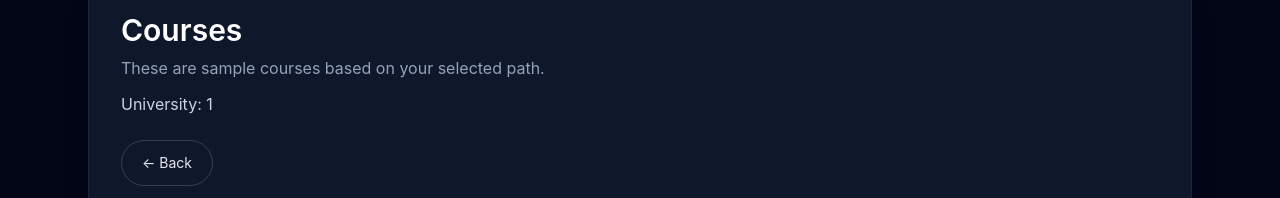
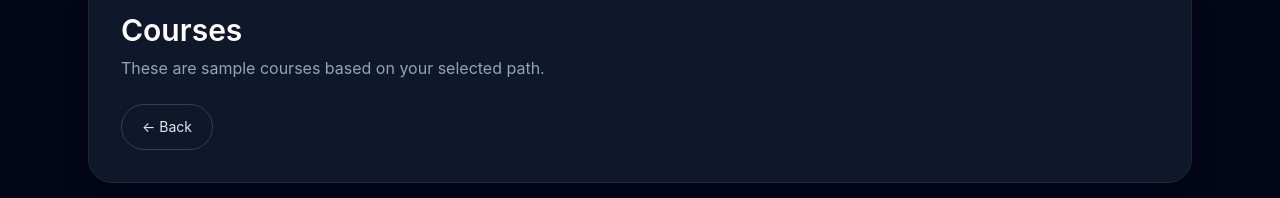
Before and after one commit to derbewmolla14/Ahadu-tech-academys, a React (Vite) app in the folder frontend/: page /university/1/courses in a window 1280 px wide. Shown: the part 206-404 px from the top of the page. Built offline with nearby package versions, Linux system fonts and the light colour scheme; no server answers.

Commit message:
Remove university label from Senior course list

```diff
--- a/frontend/src/pages/CourseList.jsx
+++ b/frontend/src/pages/CourseList.jsx
@@ -121,7 +121,7 @@ export default function CourseList() {
   const department = searchParams.get('department');
   const year = searchParams.get('year');
   const contentType = searchParams.get('contentType') || 'course-materials';
-  const categoryName = faculty === 'Natural' ? 'Natural Science' : faculty === 'Social' ? 'Social Science' : faculty;
+  const categoryName = faculty === 'Natural' ? 'Natural Science' : faculty === 'Social' ? 'Social Science' : faculty === 'Health' ? 'Health Science' : faculty;
   const [searchTerm, setSearchTerm] = useState('');
   const [seniorCourses, setSeniorCourses] = useState([]);
   const [seniorLoading, setSeniorLoading] = useState(false);
@@ -192,7 +192,6 @@ export default function CourseList() {
       <div className="rounded-3xl border border-slate-800 bg-slate-900 p-8 shadow-xl shadow-slate-950/50">
         <h1 className="text-3xl font-semibold text-white">{getTitle()}</h1>
         <p className="mt-2 text-slate-400">{level === 'Senior' ? 'Courses uploaded by the administrator for your selected department and category.' : 'These are sample courses based on your selected path.'}</p>
-        <p className="mt-3 text-slate-300">University: {name.replace(/-/g, ' ')}</p>
         {department && <p className="mt-1 text-slate-300">Department: {department}</p>}
         {year && <p className="mt-1 text-slate-300">Year: {year}</p>}
         <div className="mt-6 flex flex-wrap gap-3">
```
